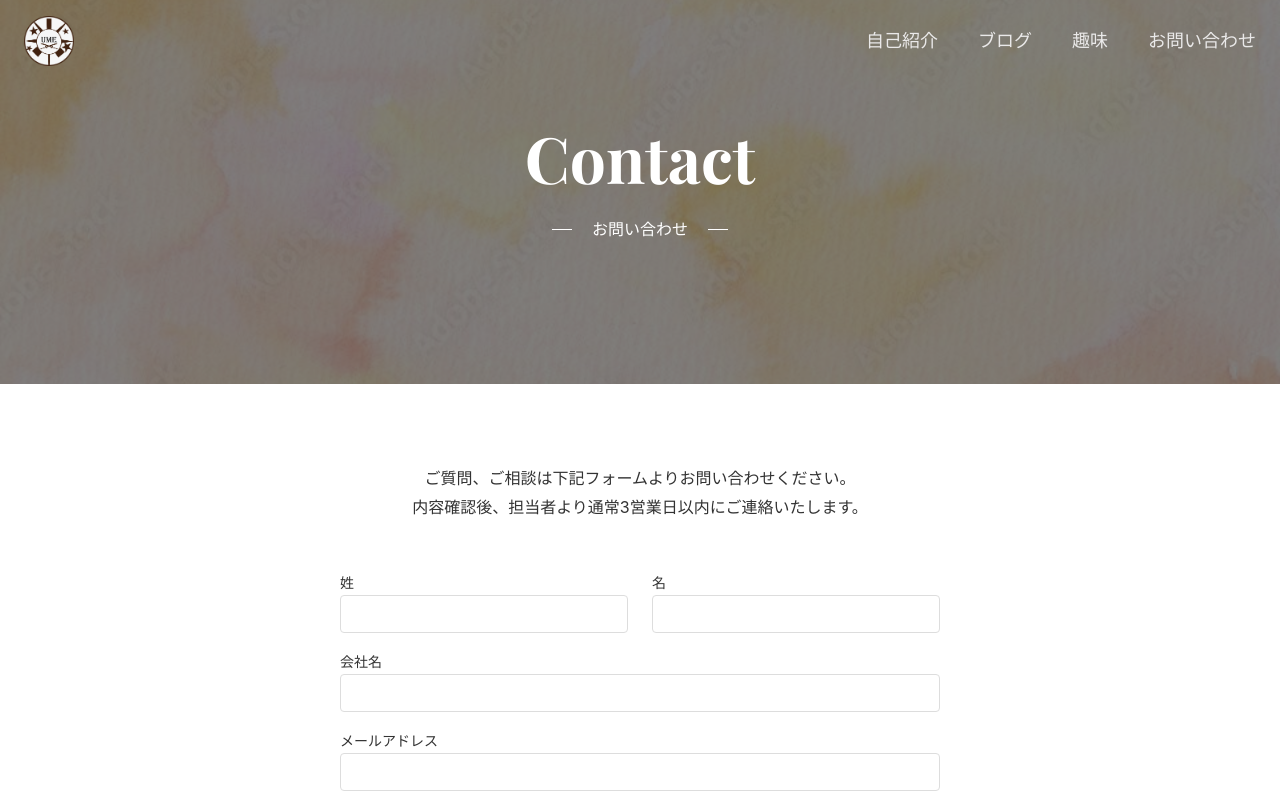
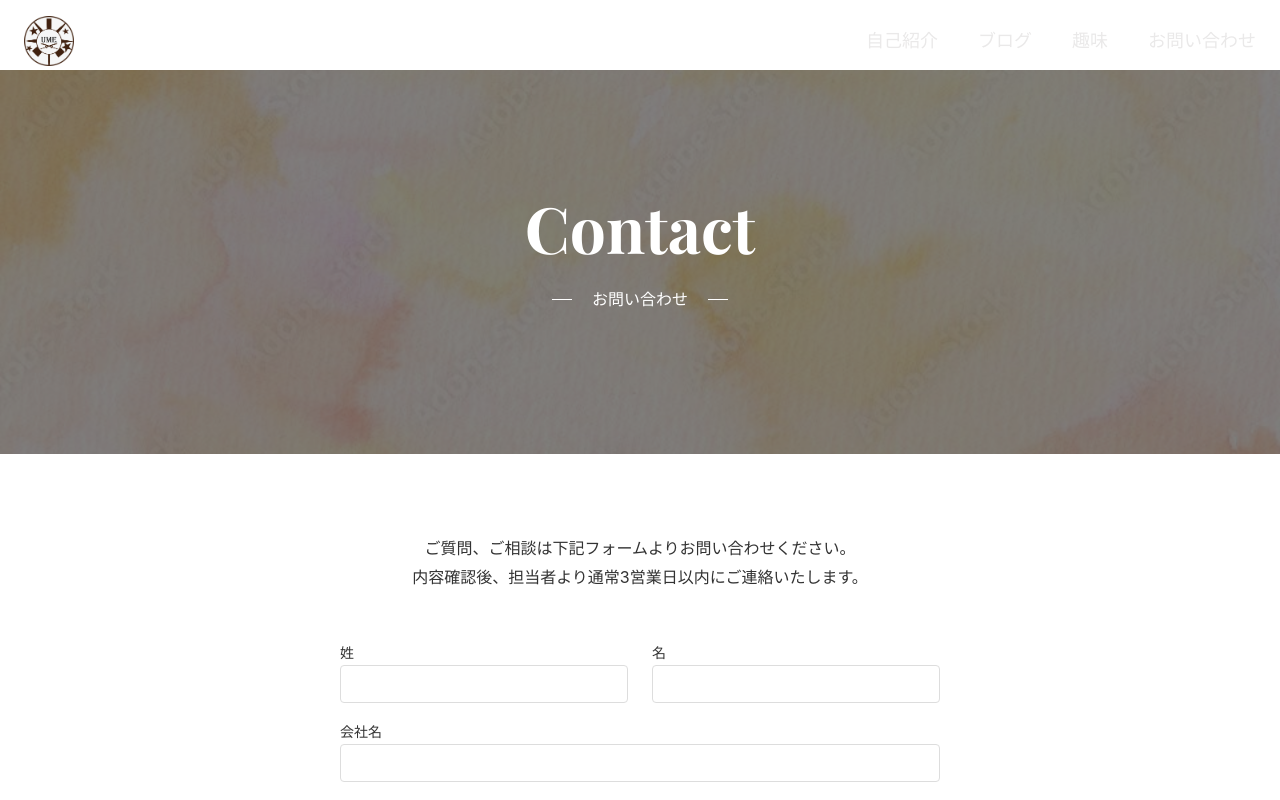
Before and after one commit to KTCume/react-next-portfolio, a Next.js app: page /contact in a window 1280 px wide. Shown: the top 800 px of the page. Built offline with nearby package versions, Linux system fonts and the light colour scheme.

Commit message:
margin-to追加

```diff
--- a/app/_components/Hero/index.module.css
+++ b/app/_components/Hero/index.module.css
@@ -17,6 +17,7 @@
     color: #fff;
     overflow: hidden;
     padding: 100px 0;
+    margin-top: 70px;
 }
 
 
--- a/app/_components/HeroBlog/index.module.css
+++ b/app/_components/HeroBlog/index.module.css
@@ -17,6 +17,7 @@
     color: #fff;
     overflow: hidden;
     padding: 100px 0;
+    margin-top: 70px;
 }
 
 
--- a/app/_components/HeroSkill/index.module.css
+++ b/app/_components/HeroSkill/index.module.css
@@ -17,6 +17,7 @@
     color: #fff;
     overflow: hidden;
     padding: 100px 0;
+    margin-top: 70px;
 }
 
 
```
